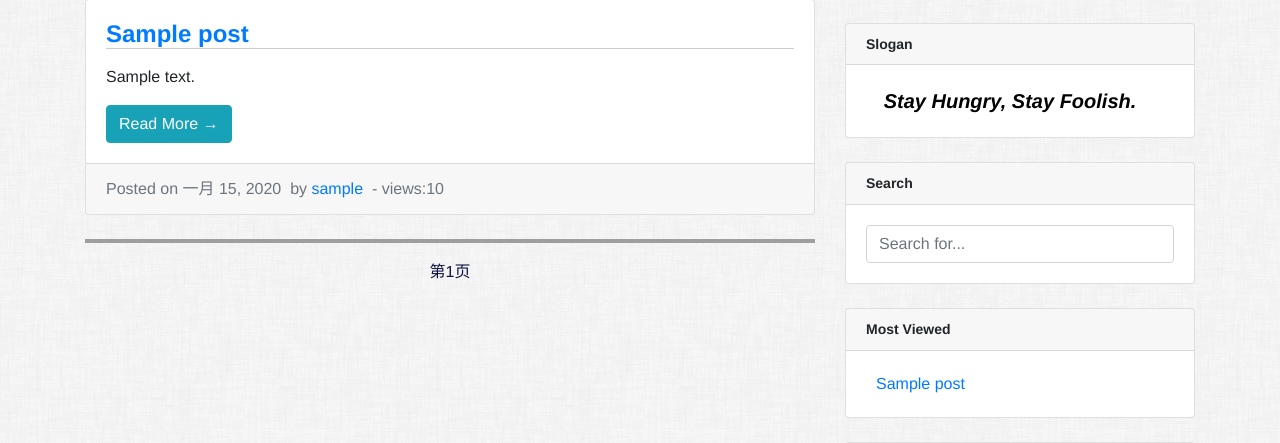
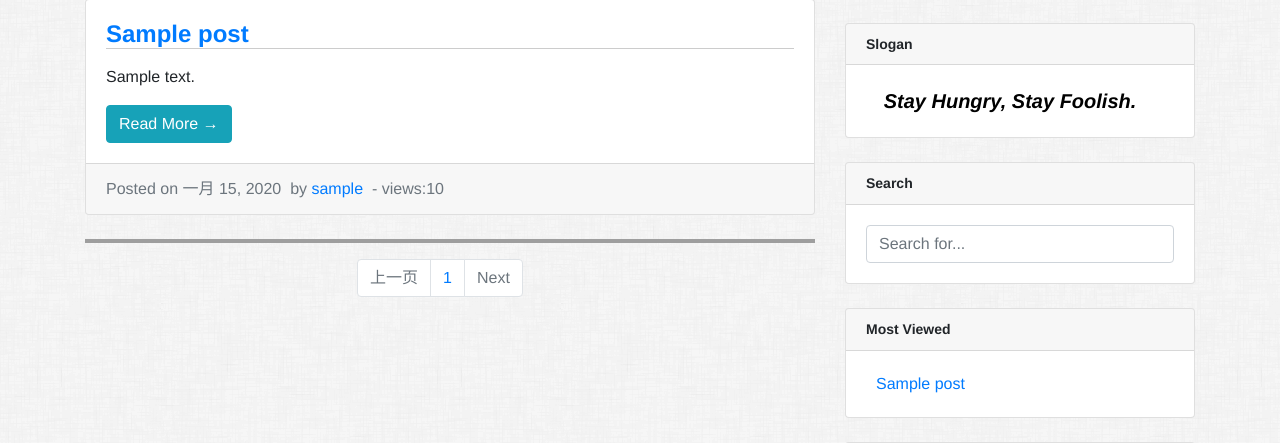
Before and after one commit to chenomg/blog.jase.im_v0.1, a Django app: page /blog/ in a window 1280 px wide. Shown: the part 93-536 px from the top of the page. Run offline with Django 3.2, Linux system fonts and the light colour scheme; tables that the repository leaves empty hold one stand-in row (values such as "Sample post"); some libraries are stand-ins or nearby versions; grey boxes are pictures that could not be loaded.

Commit message:
分页显示优化

```diff
--- a/jase_im/static/blog/css/custom.css
+++ b/jase_im/static/blog/css/custom.css
@@ -31,9 +31,6 @@ nav[data-toggle='toc'] {
 #footer {
   text-align: center;
 }
-#page_indicator {
-  text-align: center;
-}
 #categories {
   margin-left: -20px;
 }
@@ -50,9 +47,6 @@ ul {
 }
 #search-form {
   width: 100%;
-}
-#page_indicator {
-  color: #0D123F;
 }
 #id_slogan {
   text-align: center;
--- a/jase_im/templates/blog/index.html
+++ b/jase_im/templates/blog/index.html
@@ -18,27 +18,45 @@
                 <span>&nbsp- views:{{ post.views }}</span>
             </div>
         </div>
+        <hr>
+        {% endfor %}
 
-        <hr>
-
-        {% endfor %}
-        <div id='page_indicator'>
+        <nav aria-label="Page navigation example">
+            <ul class="pagination justify-content-center">
                 {% if page_previous %}
                     {% if query %}
-                <a id='page-pre' class='btn' href="{% url 'blog:index' %}?query={{ query }}&page={{page_previous_id}}">上一页</a>
+                    <li class="page-item">
+                        <a class="page-link" href="{% url 'blog:index' %}?query={{ query }}&page={{page_previous_id}}" tabindex="-1">上一页</a>
+                    </li>
                     {% else %}
-                <a id='page-pre' class='btn' href="{% url 'blog:index' %}?page={{page_previous_id}}">上一页</a>
+                    <li class="page-item">
+                        <a class="page-link" href="{% url 'blog:index' %}?page={{page_previous_id}}" tabindex="-1">上一页</a>
+                    </li>
                     {% endif %}
+                {% else %}
+                    <li class="page-item disabled">
+                        <a class="page-link" href="{% url 'blog:index' %}?page={{page_previous_id}}" tabindex="-1">上一页</a>
+                    </li>
                 {% endif %}
-                 <span>第{{ page_current }}页</span>
+                <li class="page-item"><a class="page-link" href="">{{ page_current }}</a></li>
                 {% if page_next %}
                     {% if query %}
-                <a id='page-next' class='btn' href="{% url 'blog:index' %}?query={{ query }}&page={{page_next_id}}">下一页</a>
+                    <li class="page-item">
+                        <a class="page-link" href="{% url 'blog:index' %}?query={{ query }}&page={{page_next_id}}">下一页</a>
+                    </li>
                     {% else %}
-                <a id='page-next' class='btn' href="{% url 'blog:index' %}?page={{page_next_id}}">下一页</a>
+                    <li class="page-item">
+                        <a class="page-link" href="{% url 'blog:index' %}?page={{page_next_id}}">下一页</a>
+                    </li>
                     {% endif %}
+                {% else %}
+                    <li class="page-item disabled">
+                        <a class="page-link" href="#">Next</a>
+                    </li>
                 {% endif %}
-        </div>
+            </ul>
+        </nav>
+
     {% else %}
         <strong>都好懒, 还木有发表文章</strong>
     {% endif %}
```
Also changed, not shown: README.md. Lines whose indentation alone changed are shown as unchanged.
